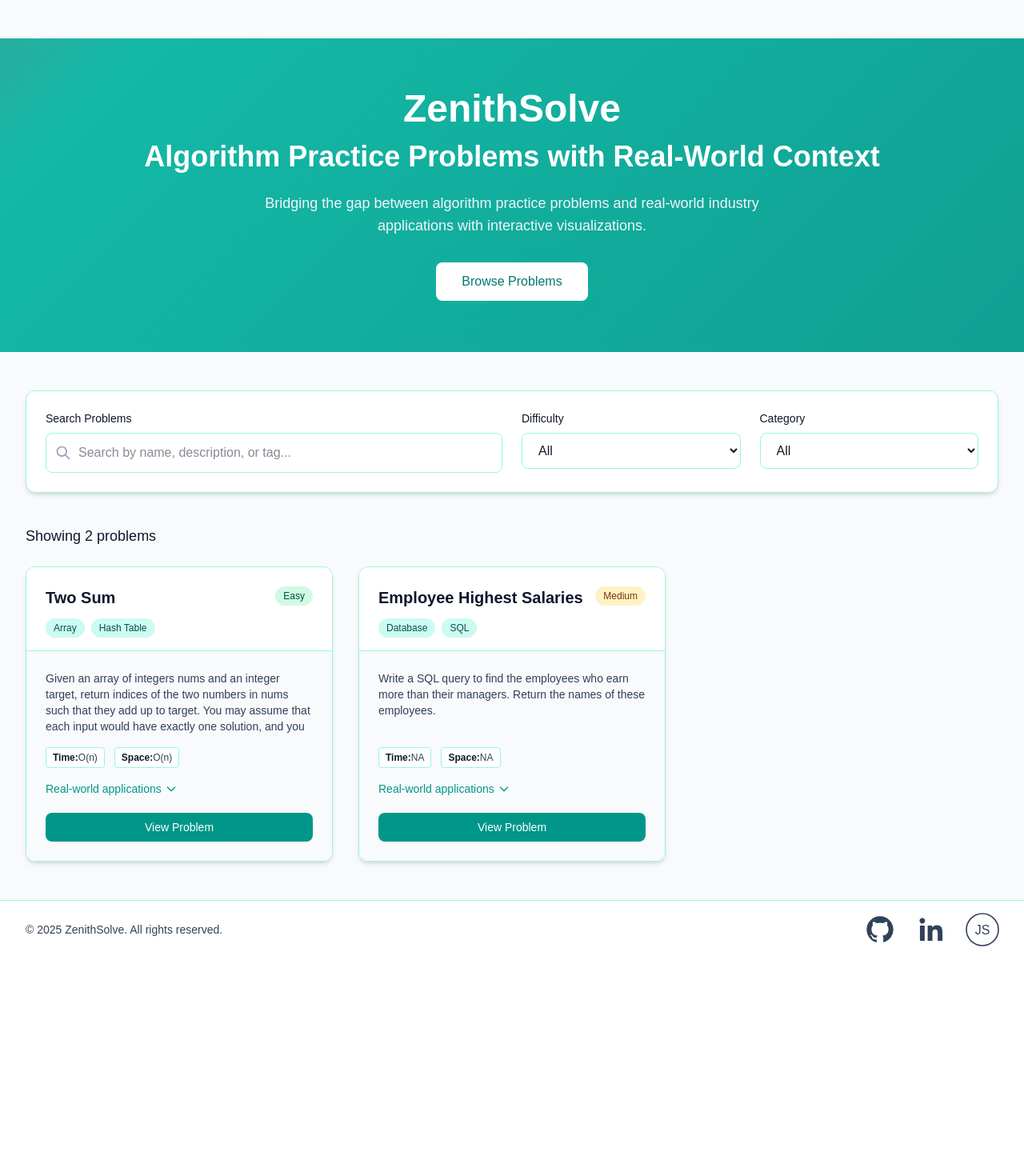
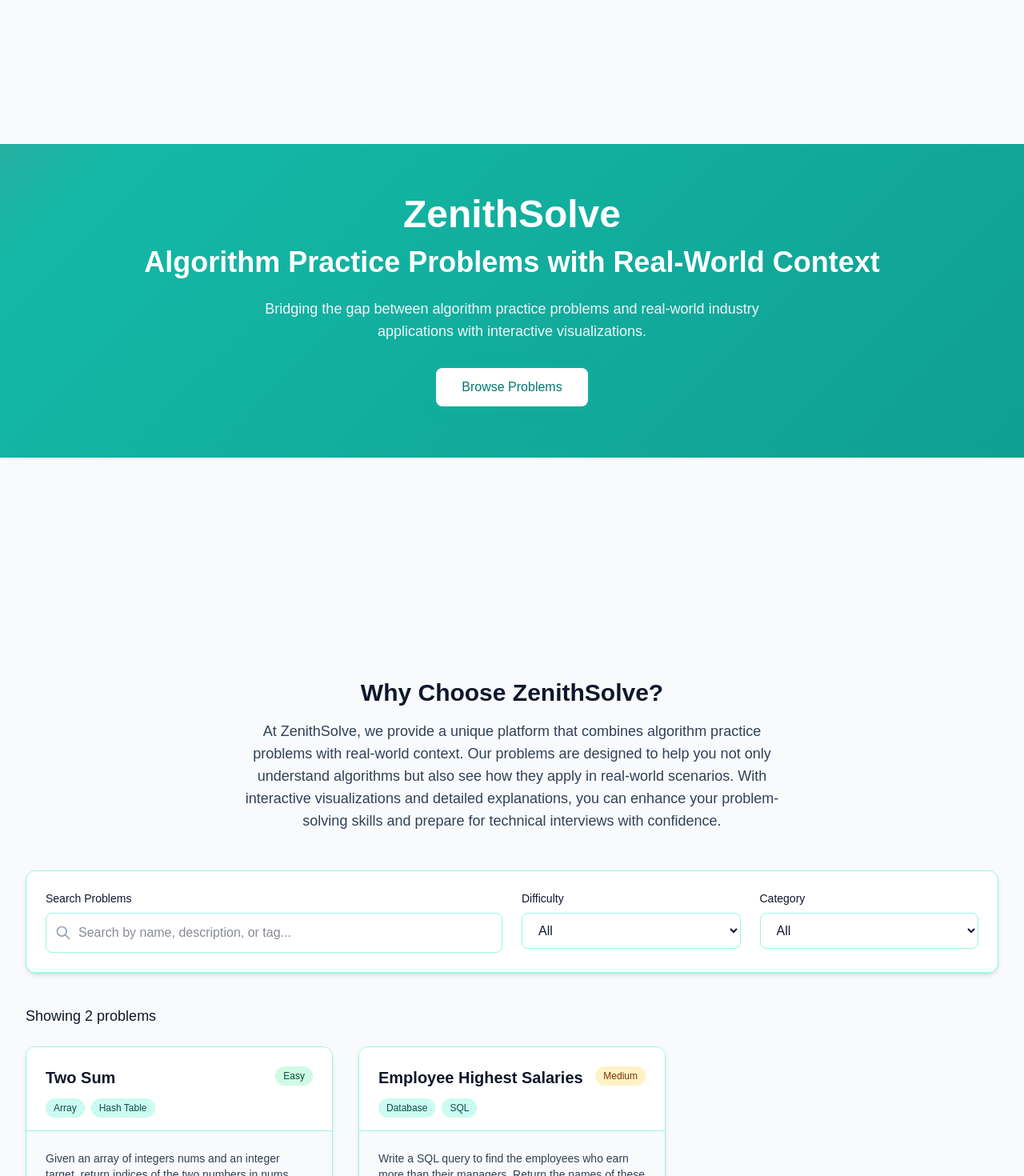
Before and after one commit to mehtajinesh/ZenithSolve-Frontend, a Next.js app: page / in a window 1280 px wide. Shown: the top 1470 px of the page at 80% size. Before the commit the page ends 1198 px from the top, so only its background shows below. Built offline with nearby package versions, Linux system fonts and the light colour scheme.

Commit message:
updated home page

```diff
--- a/src/app/page.tsx
+++ b/src/app/page.tsx
@@ -10,9 +10,10 @@ export const metadata: Metadata = {
 export default function Home() {
   return (
     <>
-      <main className="min-h-screen py-12">
+    <main>
+    <div className="w-full min-h-screen flex items-center justify-center">
       {/* Hero section with animated gradient background */}
-        <div className="bg-gradient-animated py-16 mb-12 relative overflow-hidden">
+      <div className="w-full bg-gradient-animated py-16 mb-12 relative overflow-hidden">
         <div className="container mx-auto px-4 sm:px-6 lg:px-8 relative z-10">
           <div className="text-center">
             <h2 className="text-5xl font-extrabold mb-4 text-white animate-float">
@@ -36,11 +37,26 @@ export default function Home() {
           </div>
         </div>
       </div>
-
+    </div>
+      <div className="py-12">
+        {/* Introduction section */}
+        <div className="container mx-auto px-4 sm:px-6 lg:px-8 text-center mb-12">
+          <h2 className="text-3xl font-bold mb-4">Why Choose ZenithSolve?</h2>
+          <p className="text-lg max-w-2xl mx-auto text-slate-700">
+            At ZenithSolve, we provide a unique platform that combines algorithm
+            practice problems with real-world context. Our problems are designed
+            to help you not only understand algorithms but also see how they
+            apply in real-world scenarios. With interactive visualizations and
+            detailed explanations, you can enhance your problem-solving skills
+            and prepare for technical interviews with confidence.
+          </p>
+        </div>
         {/* Problems section */}
         <div id="problems" className="container mx-auto px-4 sm:px-6 lg:px-8">
           <ProblemList />
         </div>
+      </div>
+
     </main>
       <Footer />
     </>
```
Lines whose indentation alone changed are shown as unchanged.
